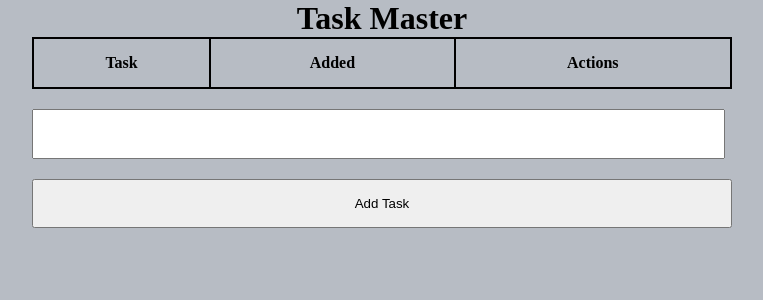
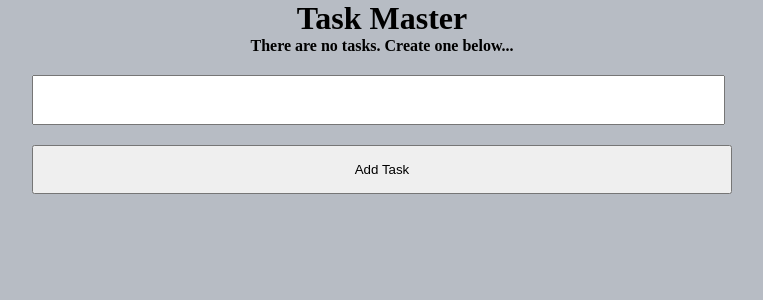
Before and after one commit to robinucar/toDo_flask, a Flask app: page / in a window 1280 px wide. Shown: the top 300 px of the page, without its empty margins (258-1021 px from the left). Run offline with Flask 2, Linux system fonts and the light colour scheme; data that the repository does not hold is empty.

Commit message:
condition for no task

```diff
--- a/static/css/main.css
+++ b/static/css/main.css
@@ -7,7 +7,7 @@ body {
     margin: 0;
     background-color: #b7bcc4;
 }
-h1 {
+h1, h4 {
     text-align: center;
 }
 .content {
--- a/templates/index.html
+++ b/templates/index.html
@@ -2,7 +2,11 @@
 <title>Task Master</title>
 {% endblock %} {% block body %}
 <h1>Task Master</h1>
+
 <div class="content">
+  {% if tasks|length < 1 %}
+  <h4>There are no tasks. Create one below...</h4>
+  {% else %}
   <table>
     <tr>
       <th>Task</th>
@@ -21,10 +25,11 @@
     </tr>
     {% endfor %}
   </table>
-
+  {% endif %}
   <form action="/" method="post" class="form">
     <input type="text" name="content" , id="content" />
     <input type="submit" value="Add Task" class="submit" />
   </form>
 </div>
+
 {% endblock %}
```
Also changed, not shown: test.db.
